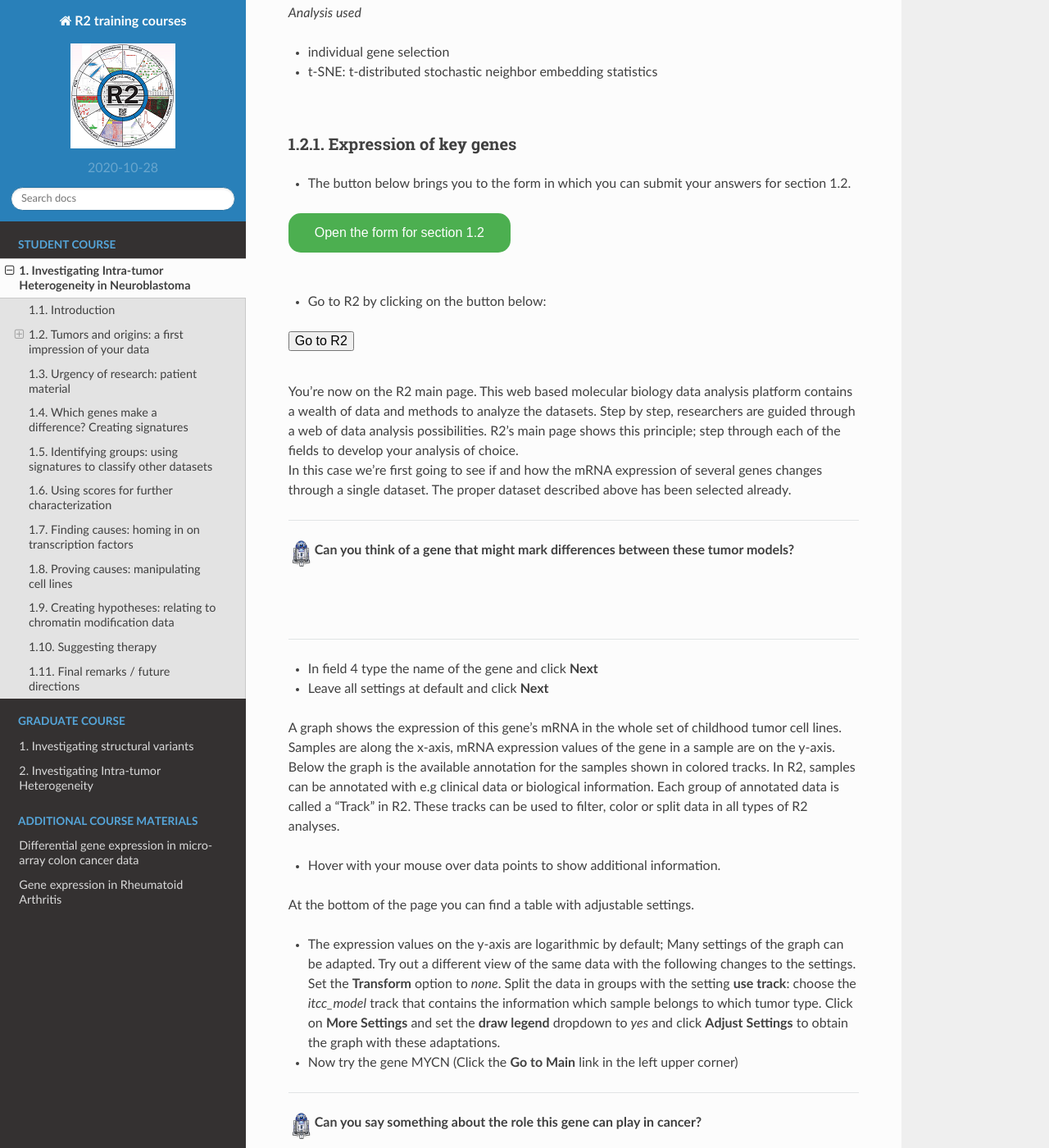
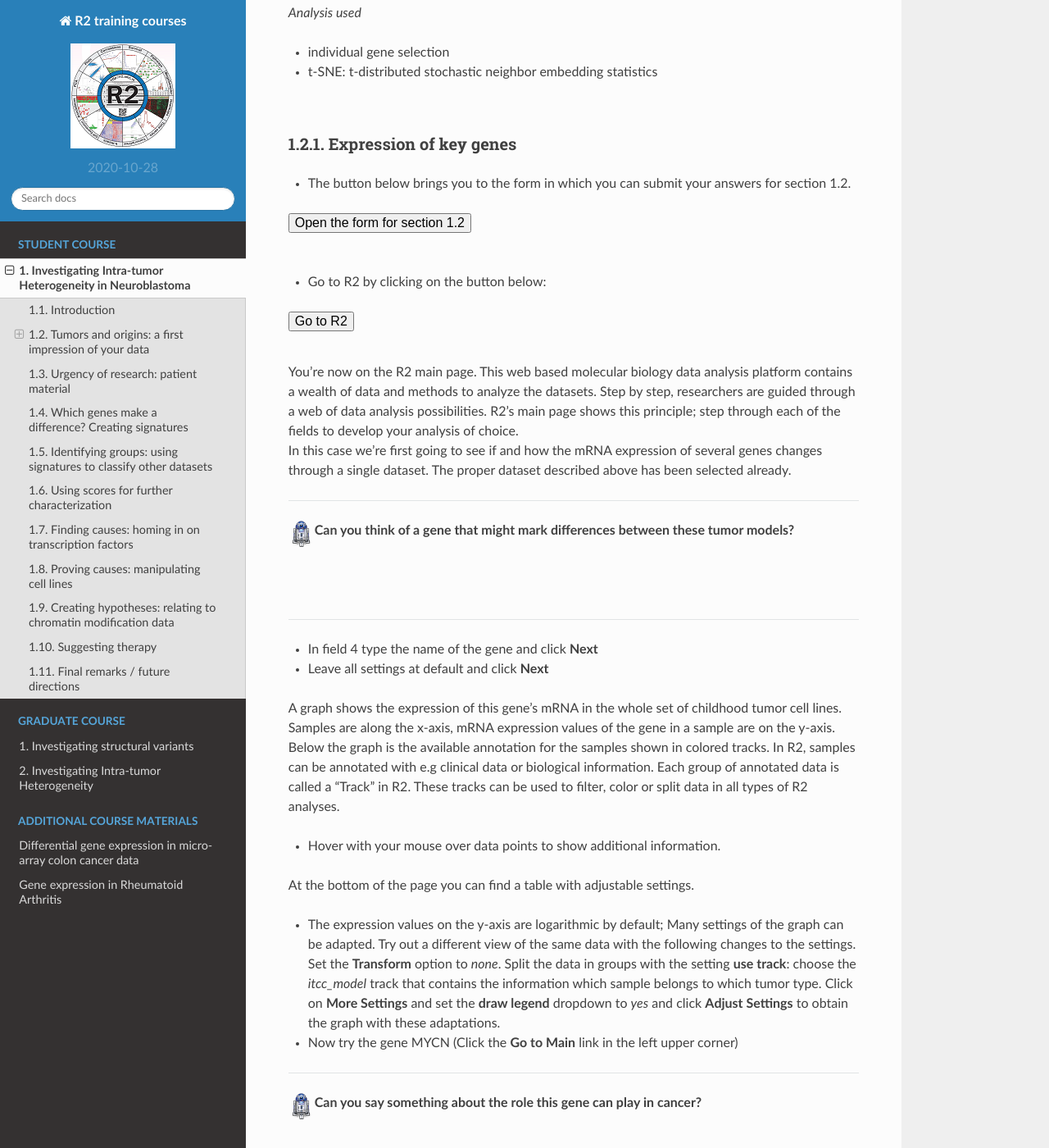
Before and after one commit to antronerds/r2-training-courses, a Sphinx documentation site: the page built from docs/Investigating_Tumor_Heterogeneity_student_version_bu.md, in a window 1280 px wide and 1400 px high, scrolled down 2040 px. Shown: the whole window at 82% size. Built offline with Sphinx 7.4.7 and the Read the Docs theme 2.0.0, drawn with Linux system fonts in a browser that asks for light colours; pages that are not in the unit, such as notebooks, are missing from menus.

```diff
--- a/docs/_static/css/r2tutorials.css
+++ b/docs/_static/css/r2tutorials.css
@@ -29,7 +29,7 @@
 Creates an R2 did you know box; a table containing header with R2D2 image
 */
 
-.googleform {
+.button .googleform {
 	background-color: #4CAF50; /* Green */
 	border: #4CAF50;
 	color: white;
```
